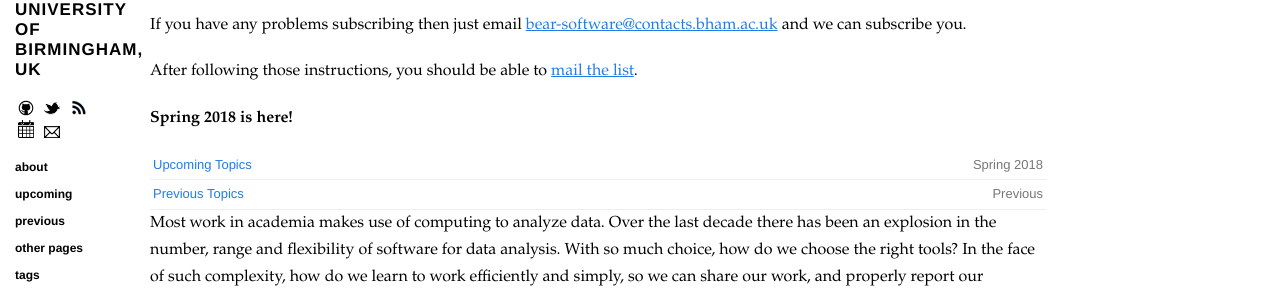
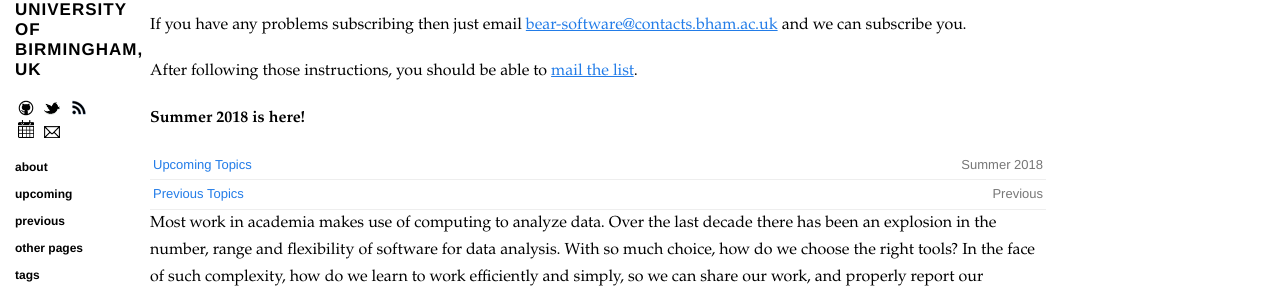
Before and after one commit to thehackerwithin/UoB, a Jekyll site: the page built from index.md, in a window 1280 px wide. Shown: the part 167-461 px from the top of the page. Built offline with Jekyll 4.4.1, drawn with Linux system fonts in a browser that asks for light colours; nearby versions of some CDN libraries; comment, search, counter and statistics services are not loaded.

Commit message:
Summer for Spring

```diff
--- a/index.md
+++ b/index.md
@@ -22,11 +22,11 @@ can subscribe you.
 After following those instructions, you should be able to [mail the
 list](mailto:hacker-within@lists.bham.ac.uk).
 
-<b>Spring 2018 is here!</b>
+<b>Summer 2018 is here!</b>
 
 <ul class="listing">
 <li>
-<span>Spring 2018</span><a href="{{ site.url }}/upcoming.html">Upcoming Topics</a>
+<span>Summer 2018</span><a href="{{ site.url }}/upcoming.html">Upcoming Topics</a>
 </li>
   {% assign upcoming = site.posts | where: "category" , "upcoming" %}
   {% for post in upcoming reversed %}
```
